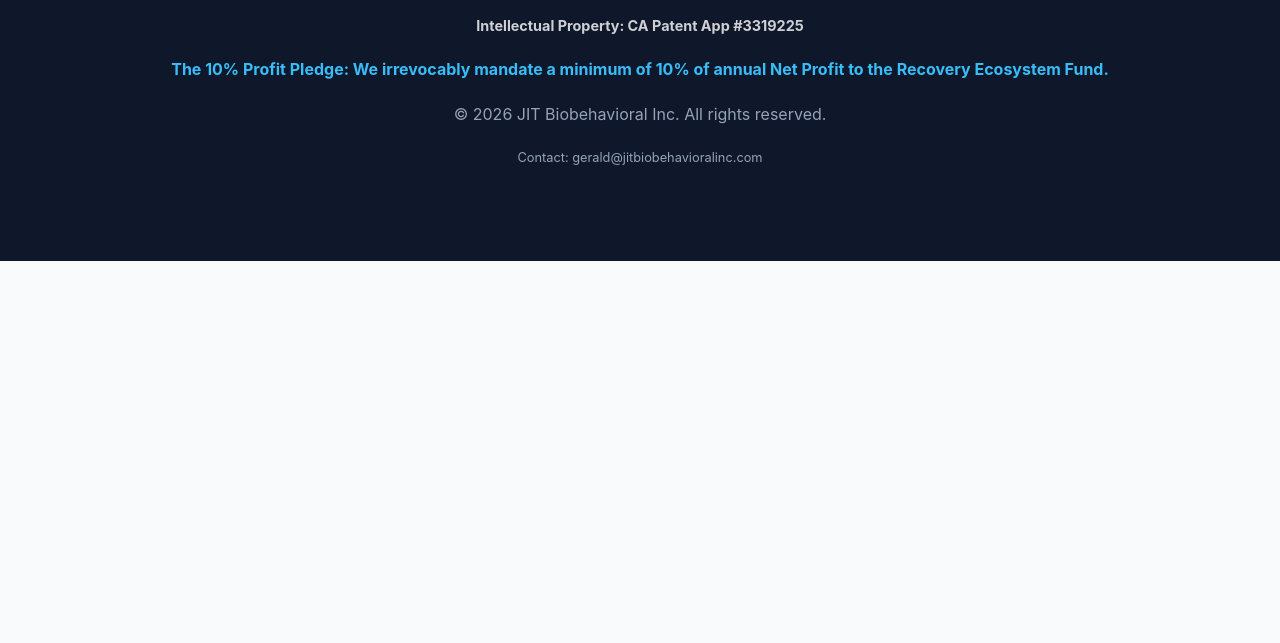
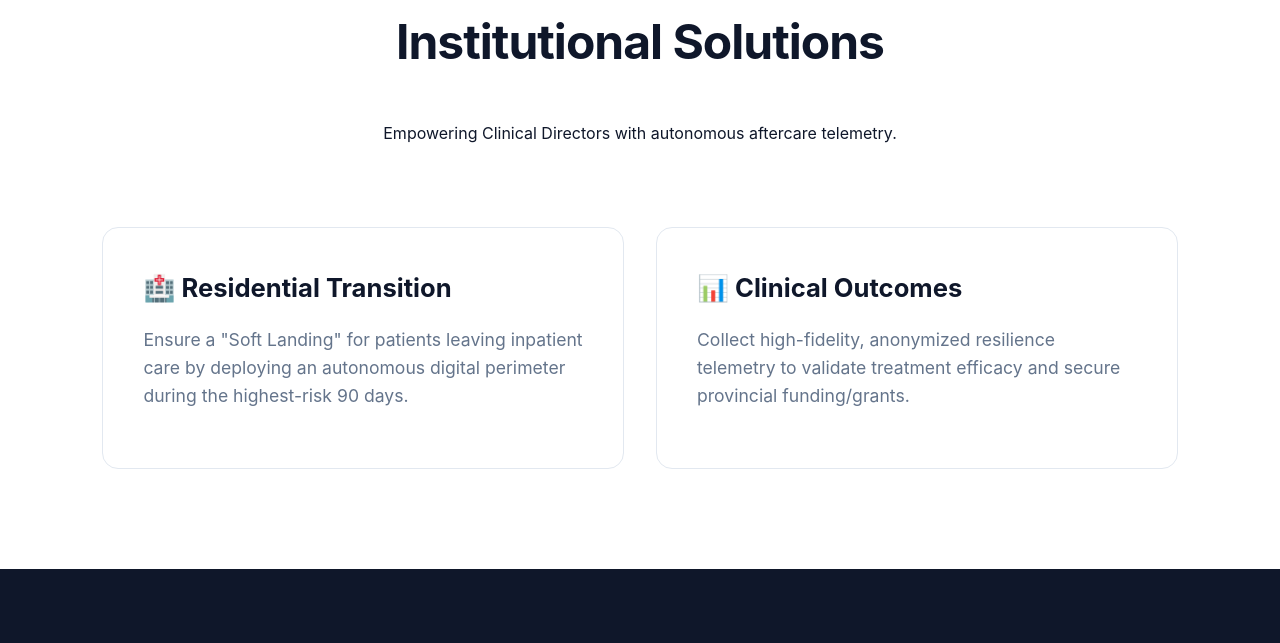
Before and after one commit to jitbiobehavioral/Demo, a plain HTML site: page index.html in a window 1280 px wide. Shown: the part 2287-2930 px from the top of the page. Before the commit the page ends 2548 px from the top, so only its background shows below. Drawn offline with Linux system fonts and the light colour scheme.

Commit message:
WEBSITE UPDATE: Added Institutional Solutions section for clinical directors.

```diff
--- a/index.html
+++ b/index.html
@@ -324,6 +324,23 @@
         </div>
     </section>
 
+    <section class="features" style="background: #fff; border-top: 1px solid #E2E8F0;">
+        <div class="features-header">
+            <h2>Institutional Solutions</h2>
+            <p>Empowering Clinical Directors with autonomous aftercare telemetry.</p>
+        </div>
+        <div class="grid">
+            <div class="card">
+                <h3>🏥 Residential Transition</h3>
+                <p>Ensure a "Soft Landing" for patients leaving inpatient care by deploying an autonomous digital perimeter during the highest-risk 90 days.</p>
+            </div>
+            <div class="card">
+                <h3>📊 Clinical Outcomes</h3>
+                <p>Collect high-fidelity, anonymized resilience telemetry to validate treatment efficacy and secure provincial funding/grants.</p>
+            </div>
+        </div>
+    </section>
+
     <footer>
         <div class="footer-logo" style="display: flex; align-items: center; justify-content: center; gap: 20px; margin-bottom: 30px; color: #fff; font-size: 24px; font-weight: 800;">
             <svg width="60" height="60" viewBox="0 0 108 108" xmlns="http://www.w3.org/2000/svg" class="logo-svg">
```
